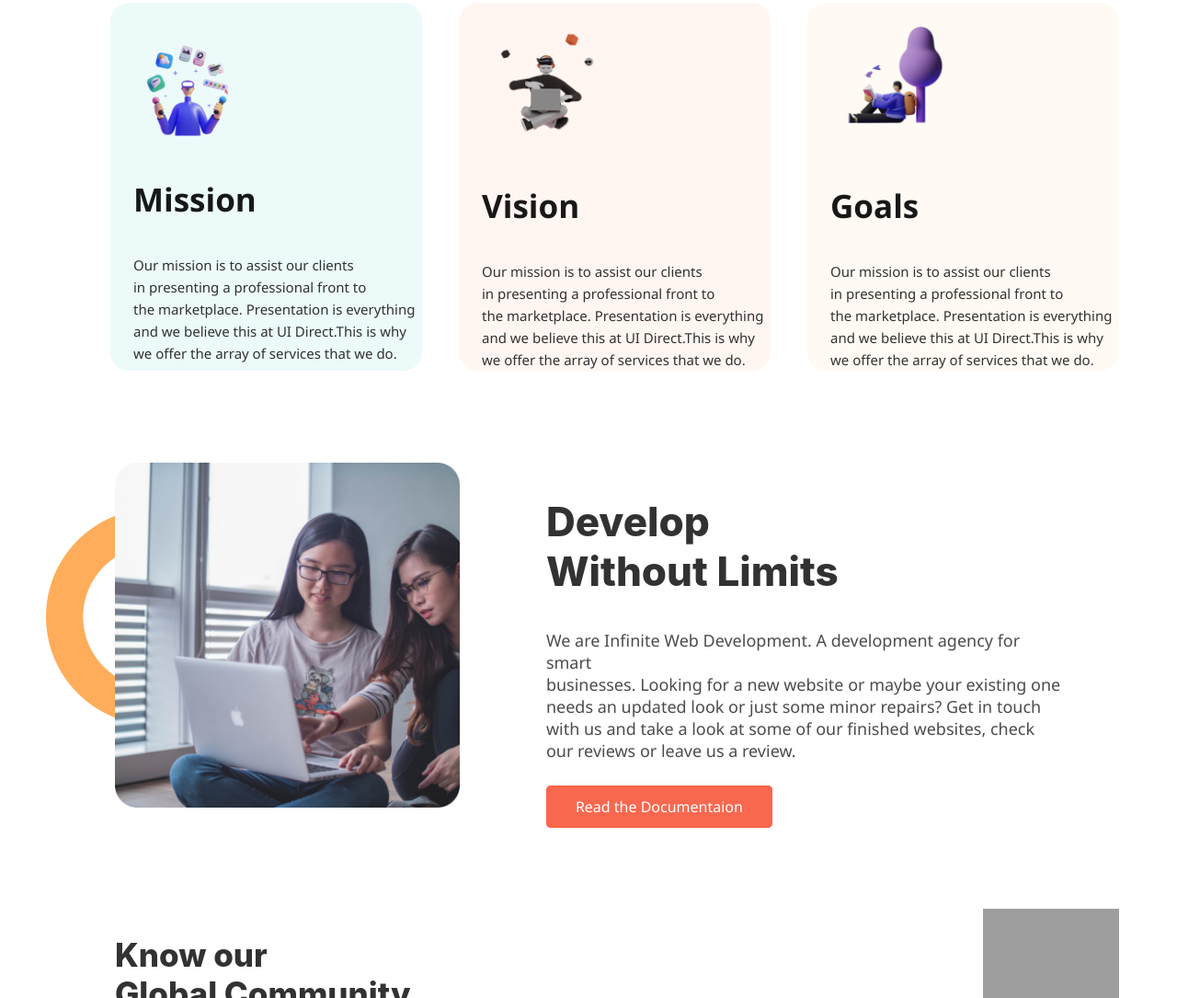
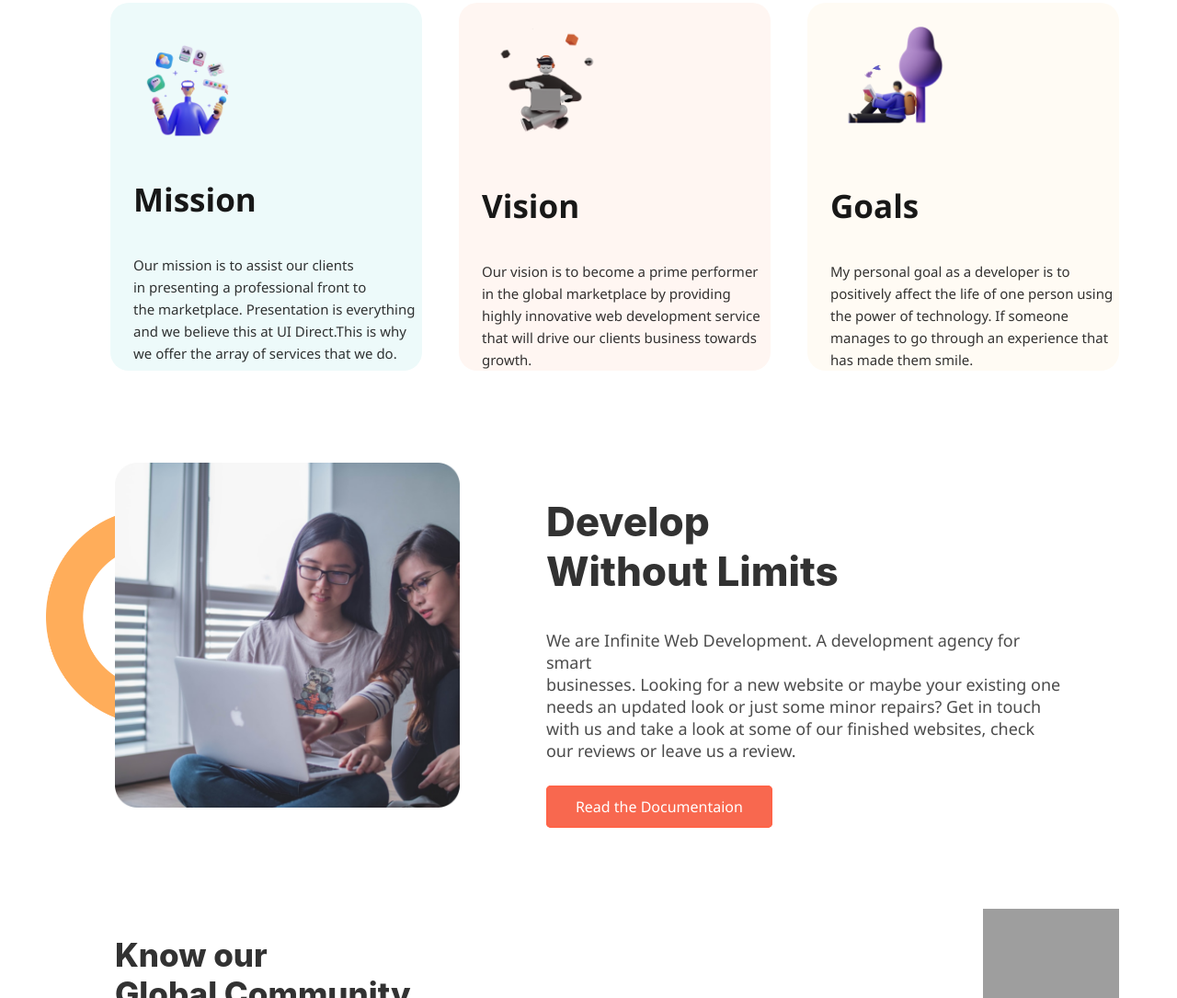
Before and after one commit to Sazidbinmostafa/Mission-2k22, a plain HTML site: page index.html in a window 1280 px wide. Shown: the part 671-1756 px from the top of the page at 92% size. Drawn offline with Linux system fonts and the light colour scheme; grey boxes are pictures that could not be loaded.

Commit message:
first commit

```diff
--- a/index.html
+++ b/index.html
@@ -36,12 +36,12 @@
                 <div class="Box" id="Vision">
                     <img src="images/illustrators/illustrator-2.png" alt="">
                     <h3>Vision</h3>
-                    <p class="Down-Opacity"><small>Our mission is to assist our clients <br> in presenting a professional front to <br> the marketplace. Presentation is everything <br> and we believe this at UI Direct.This is why <br> we offer the array of services that we do.</small></p>
+                    <p class="Down-Opacity"><small>Our vision is to become a prime performer in the global marketplace by providing highly innovative web development service that will drive our clients business towards growth.</small></p>
                 </div>
                 <div class="Box" id="Goals">
                     <img src="images/illustrators/illustrator-3.png" alt="">
                     <h3>Goals</h3>
-                    <p class="Down-Opacity"><small>Our mission is to assist our clients <br> in presenting a professional front to <br> the marketplace. Presentation is everything <br> and we believe this at UI Direct.This is why <br> we offer the array of services that we do.</small></p>
+                    <p class="Down-Opacity"><small>My personal goal as a developer is to positively affect the life of one person using the power of technology. If someone manages to go through an experience that has made them smile.</small></p>
                 </div>
         </div>
     </Section>
```
